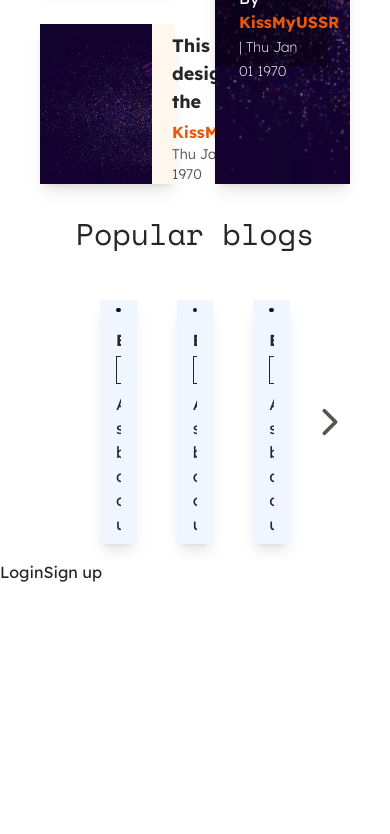
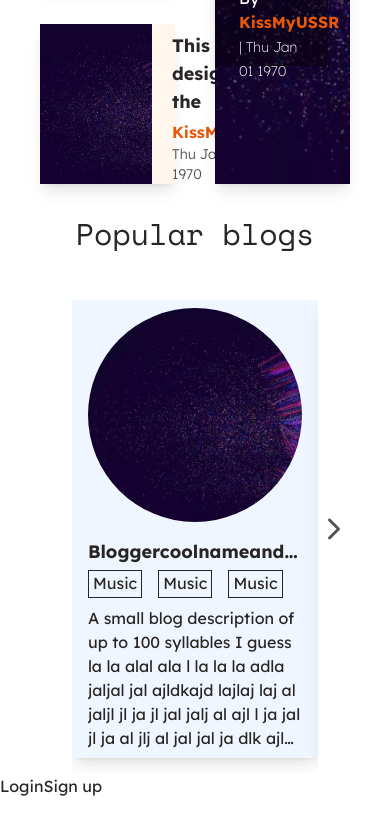
Before and after one commit to Kirill-Cherepanov/Bloggy, a React (Create React App) app in the folder client/: page / in a window 390 px wide. Shown: the part 3302-4136 px from the top of the page. Built offline with nearby package versions, Linux system fonts and the light colour scheme.

Commit message:
feat: make BlogSwiper card fully responsive

```diff
--- a/client/src/components/BlogSwiper/BlogSwiper.tsx
+++ b/client/src/components/BlogSwiper/BlogSwiper.tsx
@@ -4,18 +4,36 @@ import { Swiper, SwiperSlide } from 'swiper/react';
 import 'swiper/css';
 import 'swiper/css/a11y';
 import 'swiper/css/navigation';
+import { useEffect, useState } from 'react';
 
 type Props = { mockImage: string };
 
+const getSlidesAmount = () => {
+  if (window.innerWidth >= 1200) return 4;
+  if (window.innerWidth >= 800) return 3;
+  if (window.innerWidth >= 600) return 2;
+  return 1;
+};
+
 export default function BlogSwiper({ mockImage }: Props) {
+  const [slidesAmount, setSlidesAmount] = useState(getSlidesAmount());
+  useEffect(() => {
+    const setSlides = () => setSlidesAmount(getSlidesAmount());
+    window.addEventListener('resize', setSlides);
+
+    return () => {
+      window.removeEventListener('resize', setSlides);
+    };
+  }, []);
+
   return (
     <div className="w-full px-10 flex items-center">
       <Icon
         type="angle"
-        className="BLOG_SWIPER_PREV_ELEMENT text-stone-600 basis-10 shrink-0"
+        className="BLOG_SWIPER_PREV_ELEMENT text-stone-600 shrink-0 basis-8 xs:basis-10"
       />
       <Swiper
-        slidesPerView={3}
+        slidesPerView={slidesAmount}
         modules={[Navigation, A11y]}
         navigation={{
           nextEl: '.BLOG_SWIPER_NEXT_ELEMENT',
@@ -29,20 +47,23 @@ export default function BlogSwiper({ mockImage }: Props) {
           .fill(0)
           .map((v, i) => (
             <SwiperSlide key={i} className="py-4">
-              <div className="mx-5 px-4 py-2 bg-accent-50 shadow-lg hover:scale-105">
+              <div className="px-4 py-2 bg-accent-50 shadow-lg hover:scale-105 xs:mx-5">
                 <img
                   src={mockImage}
                   alt="Blogger"
                   className="mb-4 rounded-full aspect-square object-cover select-none cursor-pointer"
                 />
-                <h4 className="font-bold text-center text-ellipsis cursor-pointer overflow-hidden hover:underline mb-1">
+                <h4 className="font-bold text-lg text-center text-ellipsis cursor-pointer overflow-hidden hover:underline mb-1">
                   Bloggercoolnameandstuffffafafafafafaff
                 </h4>
                 <div className="flex gap-4 mb-2 overflow-hidden flex-wrap h-7">
                   {Array(5)
                     .fill(0)
                     .map((v, i) => (
-                      <span className="border border-dark inline-block h-full px-1 hover:border-accent-600 hover:text-accent-600 hover:shadow-md hover:shadow-accent-400 cursor-pointer">
+                      <span
+                        key={i}
+                        className="border border-dark inline-block h-full px-1 hover:border-accent-600 hover:text-accent-600 hover:shadow-md hover:shadow-accent-400 cursor-pointer"
+                      >
                         Music
                       </span>
                     ))}
@@ -60,7 +81,7 @@ export default function BlogSwiper({ mockImage }: Props) {
       </Swiper>
       <Icon
         type="angle"
-        className="BLOG_SWIPER_NEXT_ELEMENT text-stone-600 rotate-180 basis-10 shrink-0"
+        className="BLOG_SWIPER_NEXT_ELEMENT text-stone-600 rotate-180 shrink-0 basis-8 xs:basis-10"
       />
     </div>
   );
```
